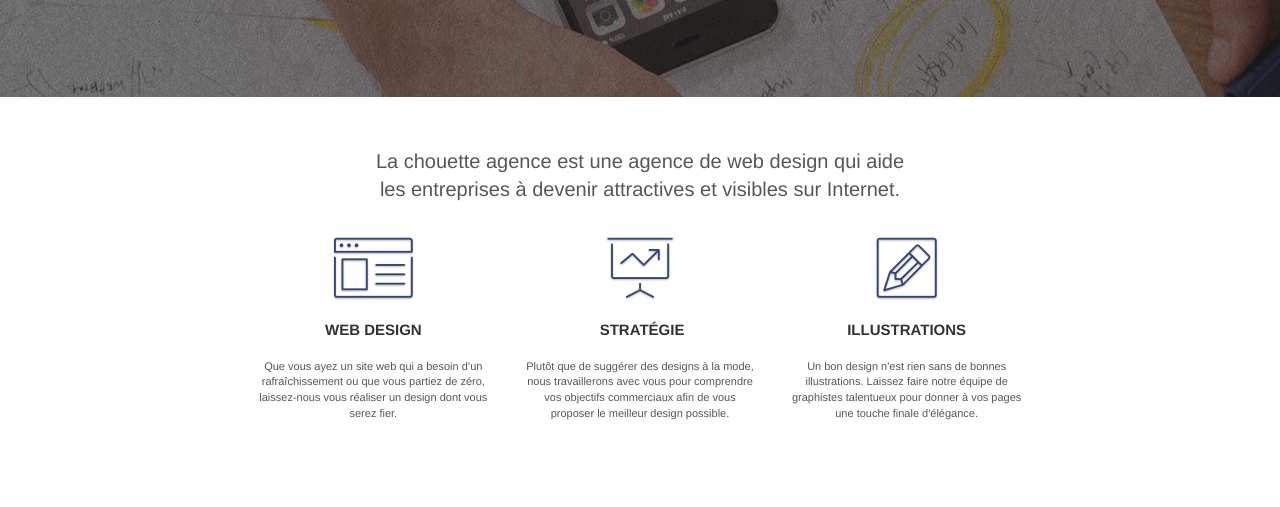
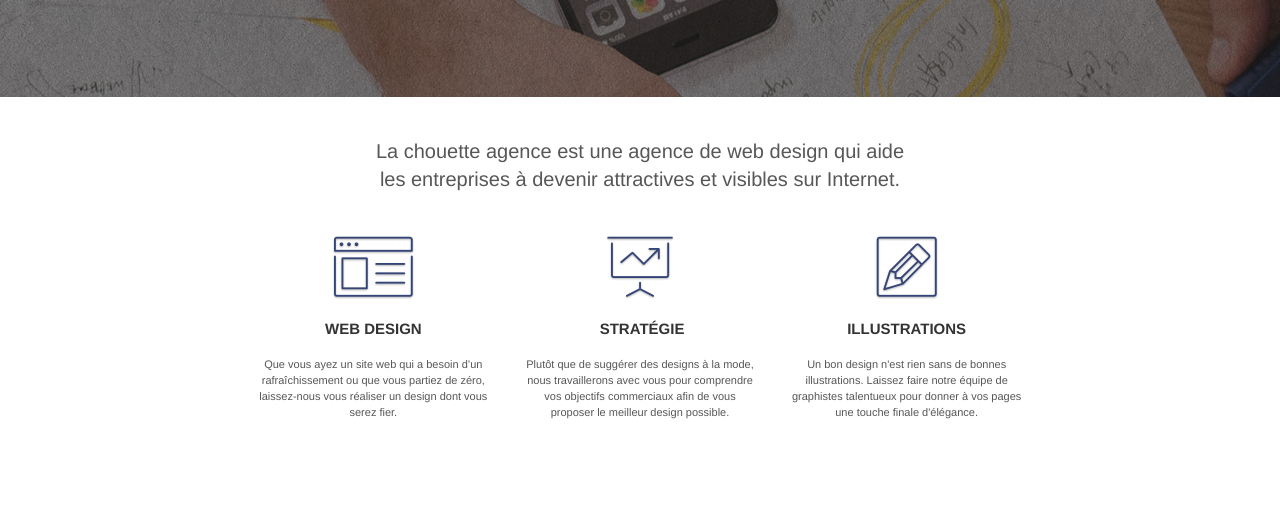
Before and after one commit to CreniautB/projet_4_Seo, a plain HTML site: page index.html in a window 1280 px wide. Shown: the part 435-942 px from the top of the page. Drawn offline with Linux system fonts and the light colour scheme.

Commit message:
h structure modifié

```diff
--- a/index.html
+++ b/index.html
@@ -72,8 +72,8 @@
 	<div class="container bloc-md">
 		<div class="row">
 			<div class="col-sm-12 text-center">
-				<p id="para1" class="text" >La chouette agence est une agence de web design qui aide <br>
-				les entreprises à devenir attractives et visibles sur Internet.</p>
+				<h2 class="text" >La chouette agence est une agence de web design qui aide <br>
+				les entreprises à devenir attractives et visibles sur Internet.</h2>
 			</div>
 		</div>
 		<div class="row voffset-lg med-width-whitespace">
--- a/style.css
+++ b/style.css
@@ -50,7 +50,7 @@ a:hover {
 }
 
 .bloc-md {
-    padding: 50px;
+    padding: 20px;
 }
 
 .bloc-sm {
@@ -731,6 +731,11 @@ h1 {
     color: #333333!important;
 }
 
+h2
+{
+    margin-bottom: 1em;
+}
+
 h4 {
     color: #333333!important;
 }
```
